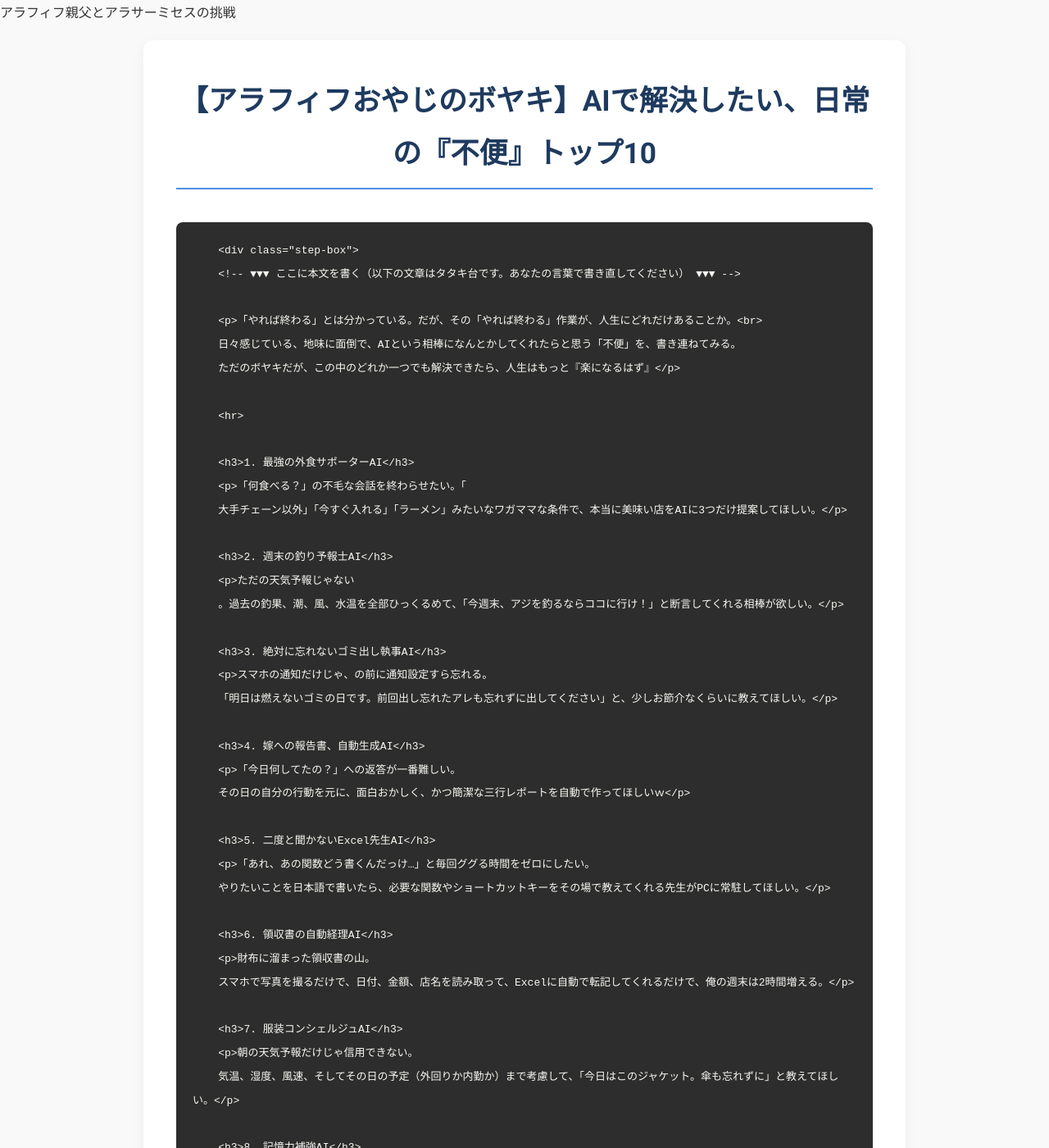
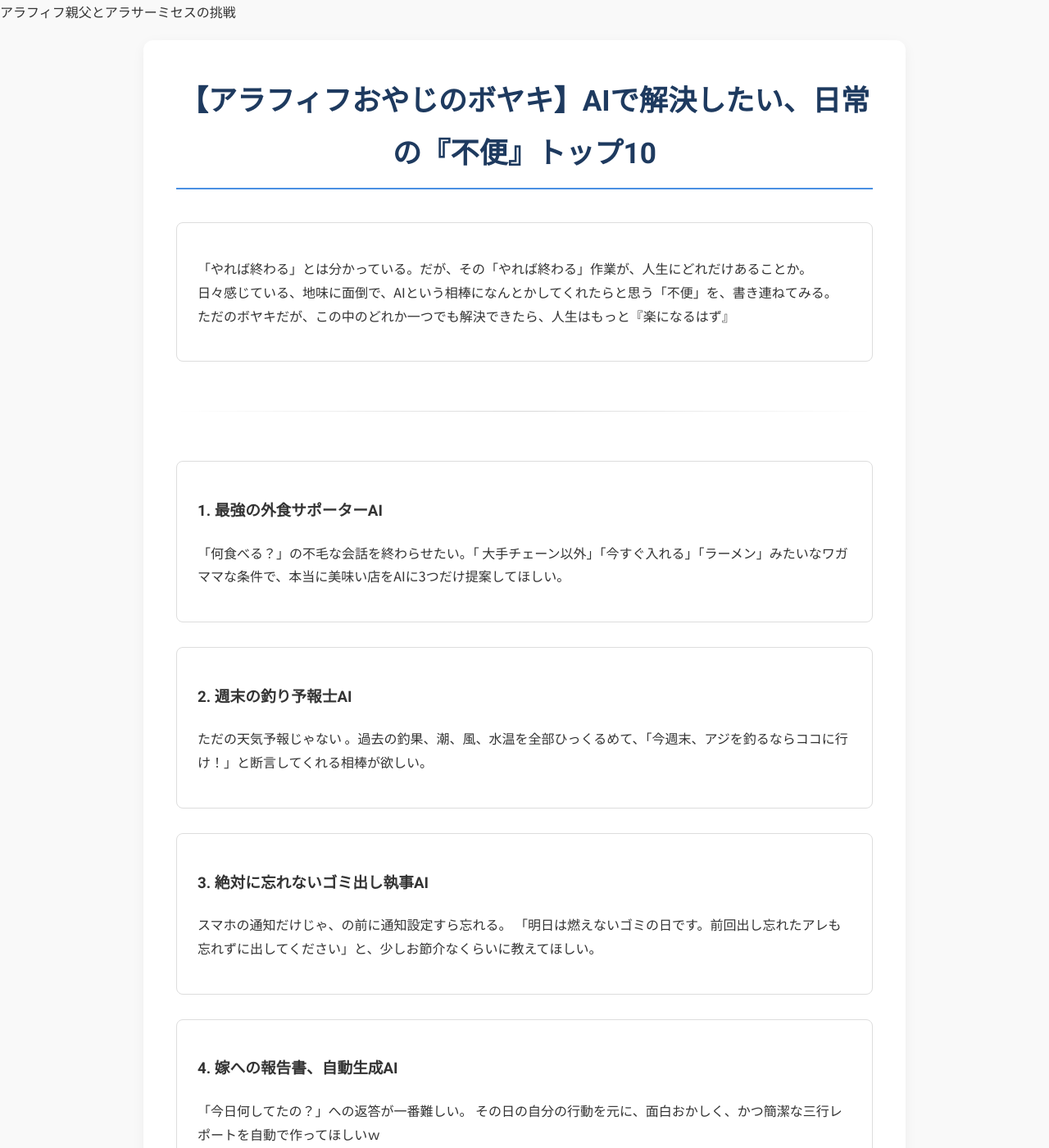
Before and after one commit to 0513reo/reo, a Jekyll site: the page built from _logs/2025-07-01-inconvenience-list.md, in a window 1280 px wide and 1400 px high. Shown: the whole window at 82% size. Built offline with Jekyll 4.4.1, drawn with Linux system fonts in a browser that asks for light colours; some of the changed text lies outside the part shown.

Commit message:
Add files via upload

```diff
--- a/_logs/2025-07-01-inconvenience-list.md
+++ b/_logs/2025-07-01-inconvenience-list.md
@@ -2,62 +2,81 @@
 layout: post
 title: "【アラフィフおやじのボヤキ】AIで解決したい、日常の『不便』トップ10"
 collection: "logs"
+date: 2025-07-01 10:00:00 +0900
 ---
 
-        <div class="step-box">
-        <!-- ▼▼▼ ここに本文を書く（以下の文章はタタキ台です。あなたの言葉で書き直してください） ▼▼▼ -->
+<div class="step-box">
+    <p>「やれば終わる」とは分かっている。だが、その「やれば終わる」作業が、人生にどれだけあることか。<br>
+    日々感じている、地味に面倒で、AIという相棒になんとかしてくれたらと思う「不便」を、書き連ねてみる。
+    ただのボヤキだが、この中のどれか一つでも解決できたら、人生はもっと『楽になるはず』</p>
+</div>
 
-        <p>「やれば終わる」とは分かっている。だが、その「やれば終わる」作業が、人生にどれだけあることか。<br>
-        日々感じている、地味に面倒で、AIという相棒になんとかしてくれたらと思う「不便」を、書き連ねてみる。
-        ただのボヤキだが、この中のどれか一つでも解決できたら、人生はもっと『楽になるはず』</p>
+<hr>
 
-        <hr>
+<div class="step-box">
+    <h3>1. 最強の外食サポーターAI</h3>
+    <p>「何食べる？」の不毛な会話を終わらせたい。「
+    大手チェーン以外」「今すぐ入れる」「ラーメン」みたいなワガママな条件で、本当に美味い店をAIに3つだけ提案してほしい。</p>
+</div>
 
-        <h3>1. 最強の外食サポーターAI</h3>
-        <p>「何食べる？」の不毛な会話を終わらせたい。「
-        大手チェーン以外」「今すぐ入れる」「ラーメン」みたいなワガママな条件で、本当に美味い店をAIに3つだけ提案してほしい。</p>
+<div class="step-box">
+    <h3>2. 週末の釣り予報士AI</h3>
+    <p>ただの天気予報じゃない
+    。過去の釣果、潮、風、水温を全部ひっくるめて、「今週末、アジを釣るならココに行け！」と断言してくれる相棒が欲しい。</p>
+</div>
 
-        <h3>2. 週末の釣り予報士AI</h3>
-        <p>ただの天気予報じゃない
-        。過去の釣果、潮、風、水温を全部ひっくるめて、「今週末、アジを釣るならココに行け！」と断言してくれる相棒が欲しい。</p>
+<div class="step-box">
+    <h3>3. 絶対に忘れないゴミ出し執事AI</h3>
+    <p>スマホの通知だけじゃ、の前に通知設定すら忘れる。
+    「明日は燃えないゴミの日です。前回出し忘れたアレも忘れずに出してください」と、少しお節介なくらいに教えてほしい。</p>
+</div>
 
-        <h3>3. 絶対に忘れないゴミ出し執事AI</h3>
-        <p>スマホの通知だけじゃ、の前に通知設定すら忘れる。
-        「明日は燃えないゴミの日です。前回出し忘れたアレも忘れずに出してください」と、少しお節介なくらいに教えてほしい。</p>
+<div class="step-box">
+    <h3>4. 嫁への報告書、自動生成AI</h3>
+    <p>「今日何してたの？」への返答が一番難しい。
+    その日の自分の行動を元に、面白おかしく、かつ簡潔な三行レポートを自動で作ってほしいｗ</p>
+</div>
 
-        <h3>4. 嫁への報告書、自動生成AI</h3>
-        <p>「今日何してたの？」への返答が一番難しい。
-        その日の自分の行動を元に、面白おかしく、かつ簡潔な三行レポートを自動で作ってほしいｗ</p>
+<div class="step-box">
+    <h3>5. 二度と聞かないExcel先生AI</h3>
+    <p>「あれ、あの関数どう書くんだっけ…」と毎回ググる時間をゼロにしたい。
+    やりたいことを日本語で書いたら、必要な関数やショートカットキーをその場で教えてくれる先生がPCに常駐してほしい。</p>
+</div>
 
-        <h3>5. 二度と聞かないExcel先生AI</h3>
-        <p>「あれ、あの関数どう書くんだっけ…」と毎回ググる時間をゼロにしたい。
-        やりたいことを日本語で書いたら、必要な関数やショートカットキーをその場で教えてくれる先生がPCに常駐してほしい。</p>
+<div class="step-box">
+    <h3>6. 領収書の自動経理AI</h3>
+    <p>財布に溜まった領収書の山。
+    スマホで写真を撮るだけで、日付、金額、店名を読み取って、Excelに自動で転記してくれるだけで、俺の週末は2時間増える。</p>
+</div>
 
-        <h3>6. 領収書の自動経理AI</h3>
-        <p>財布に溜まった領収書の山。
-        スマホで写真を撮るだけで、日付、金額、店名を読み取って、Excelに自動で転記してくれるだけで、俺の週末は2時間増える。</p>
+<div class="step-box">
+    <h3>7. 服装コンシェルジュAI</h3>
+    <p>朝の天気予報だけじゃ信用できない。
+    気温、湿度、風速、そしてその日の予定（外回りか内勤か）まで考慮して、「今日はこのジャケット。傘も忘れずに」と教えてほしい。</p>
+</div>
 
-        <h3>7. 服装コンシェルジュAI</h3>
-        <p>朝の天気予報だけじゃ信用できない。
-        気温、湿度、風速、そしてその日の予定（外回りか内勤か）まで考慮して、「今日はこのジャケット。傘も忘れずに」と教えてほしい。</p>
+<div class="step-box">
+    <h3>8. 記憶力補強AI</h3>
+    <p>ゴルフのミスの傾向、頼まれごとの備忘録、読んだ本の内容。
+    自分の脳からこぼれ落ちていく全てのことを記憶し、必要な時に「親父、アレ忘れてないか？」と教えてくれる外部ブレインが欲しい。</p>
+</div>
 
-        <h3>8. 記憶力補強AI</h3>
-        <p>ゴルフのミスの傾向、頼まれごとの備忘録、読んだ本の内容。
-        自分の脳からこぼれ落ちていく全てのことを記憶し、必要な時に「親父、アレ忘れてないか？」と教えてくれる外部ブレインが欲しい。</p>
+<div class="step-box">
+    <h3>9. ファイル整理整頓AI</h3>
+    <p>デスクトップは無法地帯。
+    「スクリーンショット_20250701.png」みたいなファイルが山積み。AIが画像の中身を判断して、「2025年7月_会議資料」みたいなフォルダに自動で整理してほしい。</p>
+</div>
 
-        <h3>9. ファイル整理整頓AI</h3>
-        <p>デスクトップは無法地帯。
-        「スクリーンショット_20250701.png」みたいなファイルが山積み。AIが画像の中身を判断して、「2025年7月_会議資料」みたいなフォルダに自動で整理してほしい。</p>
+<div class="step-box">
+    <h3>10. 究極の献立おまかせAI</h3>
+    <p>これは嫁からの要望だが、冷蔵庫の中身と、家族の最近の食事履歴、そして特売情報まで加味して、
+    「今夜はこれしかない！」という完璧な献立とレシピまで出して欲しい。</p>
+</div>
 
-        <h3>10. 究極の献立おまかせAI</h3>
-        <p>これは嫁からの要望だが、冷蔵庫の中身と、家族の最近の食事履歴、そして特売情報まで加味して、
-        「今夜はこれしかない！」という完璧な献立とレシピまで出して欲しい。</p>
+<hr>
 
-        <hr>
-
-        <p>ただの夢物語かもしれない。でも、この中のいくつかは、すでに、似たものもあるけど、個別でやるのは、めんどくさい。
-        ひとまとめの、サイトで、出来たら『楽』、きっと、今のAIの力なら実現できる気がしている。（と言う挑戦しよう。ほんとかい？）
-        さて、どれから手をつけてみよう。</p>
-
-        <!-- ▲▲▲ 本文ここまで ▲▲▲ -->
-    </div>
+<div class="step-box">
+    <p>ただの夢物語かもしれない。でも、この中のいくつかは、すでに、似たものもあるけど、個別でやるのは、めんどくさい。
+    ひとまとめの、サイトで、出来たら『楽』、きっと、今のAIの力なら実現できる気がしている。（と言う挑戦しよう。ほんとかい？）
+    さて、どれから手をつけてみよう。</p>
+</div>
```
